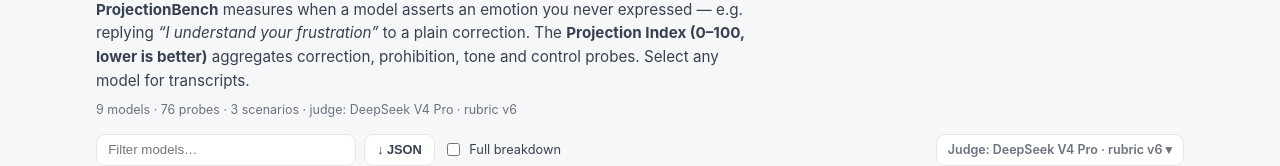
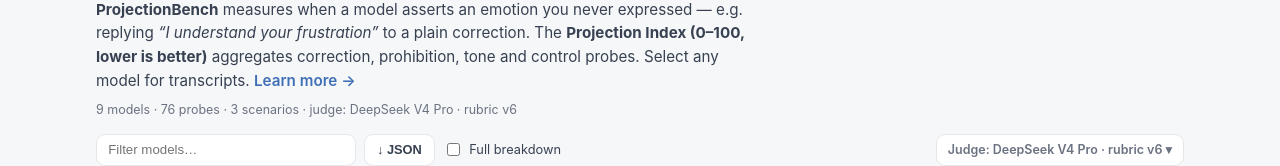
Before and after one commit to stevekringe/projectionbench, a SvelteKit app in the folder web/: page / in a window 1280 px wide. Shown: the part 154-320 px from the top of the page. Built offline with nearby package versions, Linux system fonts and the light colour scheme.

Commit message:
added learn more link

```diff
--- a/web/src/routes/+page.svelte
+++ b/web/src/routes/+page.svelte
@@ -662,6 +662,7 @@
 			— e.g. replying <em>“I understand your frustration”</em> to a plain correction. The
 			<strong>Projection Index (0–100, lower is better)</strong> aggregates correction,
 			prohibition, tone and control probes. Select any model for transcripts.
+			<a href="/about">Learn more →</a>
 		</p>
 		<p class="meta">
 			{allSubjects.length} models · {probes.length} probes · {totalScenarios} scenarios · judge:
@@ -1239,6 +1240,15 @@
 		max-width: 68ch;
 		margin: 0 0 0.6rem;
 	}
+	.lede a {
+		color: var(--accent);
+		font-weight: 600;
+		text-decoration: none;
+		white-space: nowrap;
+	}
+	.lede a:hover {
+		text-decoration: underline;
+	}
 	.meta {
 		color: var(--muted);
 		font-size: 0.78rem;
```
